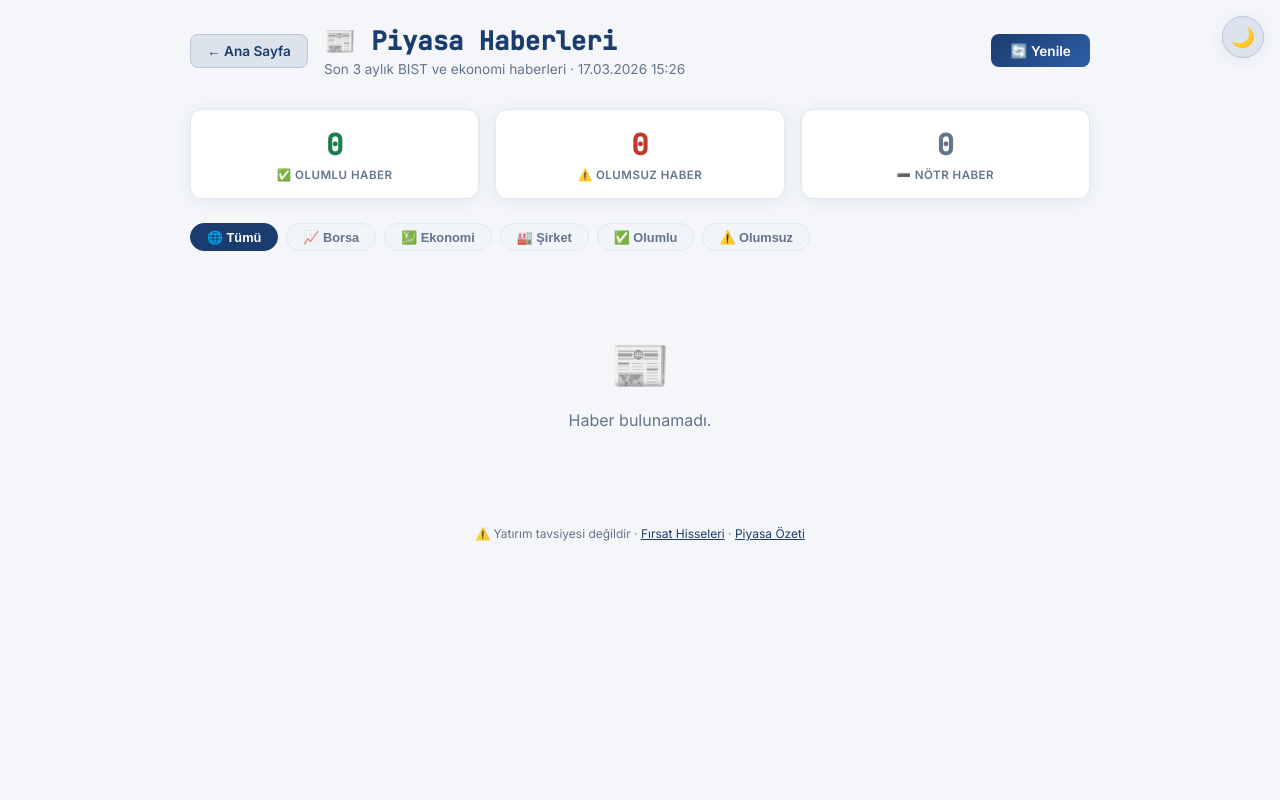
After one commit to zovexl26-dot/Borsa-ai, a Flask app: page /haberler in a window 1280 px wide. The commit adds this page. Run offline with Flask 3, Linux system fonts and the light colour scheme; data that the repository does not hold is empty.

Commit message:
haberler sayfasi ve index guncellendi

```diff
--- a/app.py
+++ b/app.py
@@ -779,7 +779,6 @@ def firsatlar():
             continue
 
     firsatlar_listesi.sort(key=lambda x: x["puan"], reverse=True)
-
     return render_template(
         "firsatlar.html",
         firsatlar=firsatlar_listesi[:10],
@@ -897,6 +896,64 @@ def piyasa_ozeti():
     )
 
 
+@app.route("/haberler")
+def genel_haberler():
+    haberler = []
+    seen = set()
+    uc_ay_once = (datetime.now() - timedelta(days=90)).strftime("%Y-%m-%d")
+
+    # BIST genel haberleri
+    for arama_str, kategori in [
+        (f"BIST borsa hisse after:{uc_ay_once}", "Borsa"),
+        (f"Turkiye ekonomi enflasyon faiz after:{uc_ay_once}", "Ekonomi"),
+        (f"Turkiye sirket kapasite ihracat after:{uc_ay_once}", "Sirket"),
+    ]:
+        try:
+            arama = requests.utils.quote(arama_str)
+            url = f"https://news.google.com/rss/search?q={arama}&hl=tr&gl=TR&ceid=TR:tr"
+            yanit = requests.get(url, headers=HTTP_HEADERS, timeout=8)
+            if yanit.status_code != 200:
+                continue
+            root = ET.fromstring(yanit.content)
+            channel = root.find("channel")
+            if not channel:
+                continue
+            for item in channel.findall("item")[:10]:
+                baslik = item.findtext("title") or ""
+                if not baslik:
+                    continue
+                key = baslik[:60]
+                if key in seen:
+                    continue
+                seen.add(key)
+                link = item.findtext("link") or ""
+                pub_date = item.findtext("pubDate") or ""
+                kaynak_el = item.find("source")
+                kaynak = kaynak_el.text if kaynak_el is not None else "Google Haberler"
+                tarih = ""
+                if pub_date:
+                    try:
+                        tarih = parsedate_to_datetime(pub_date).strftime("%d.%m.%Y %H:%M")
+                    except Exception:
+                        tarih = pub_date[:10]
+                haberler.append({
+                    "baslik": baslik,
+                    "kaynak": kaynak,
+                    "url": link,
+                    "tarih": tarih,
+                    "sentiment": keyword_sentiment(baslik),
+                    "kategori": kategori,
+                })
+        except Exception as e:
+            print(f"Genel haber hatasi {kategori}: {e}")
+
+    return render_template(
+        "haberler.html",
+        haberler=haberler,
+        analiz_tarihi=datetime.now().strftime("%d.%m.%Y %H:%M"),
+    )
+
+
 if __name__ == "__main__":
     port = int(os.environ.get("PORT", 8080))
     app.run(host="0.0.0.0", port=port, debug=False)
--- /dev/null
+++ b/templates/haberler.html
@@ -0,0 +1,180 @@
+<!DOCTYPE html>
+<html lang="tr" data-theme="light">
+<head>
+    <meta charset="UTF-8">
+    <meta name="viewport" content="width=device-width, initial-scale=1.0">
+    <title>Piyasa Haberleri - Borsa AI</title>
+    <link rel="preconnect" href="https://fonts.googleapis.com">
+    <link href="https://fonts.googleapis.com/css2?family=Inter:wght@300;400;500;600;700&family=JetBrains+Mono:wght@400;500&display=swap" rel="stylesheet">
+    <style>
+        [data-theme="light"] {
+            --bg: #f4f6f9; --card: #ffffff; --border: #e2e8f0;
+            --accent: #1a3c6e; --accent2: #c9a84c;
+            --green: #1a7f4b; --red: #c0392b;
+            --text: #1a202c; --muted: #64748b;
+            --surface: #f1f4f8; --nav-bg: #dce3ed;
+            --shadow: 0 2px 16px rgba(26,60,110,0.08);
+            --toggle-bg: #dce3ed; --toggle-border: #b8c5d6;
+        }
+        [data-theme="dark"] {
+            --bg: #0d1117; --card: #161b22; --border: #30363d;
+            --accent: #58a6ff; --accent2: #e3b341;
+            --green: #3fb950; --red: #f85149;
+            --text: #e6edf3; --muted: #8b949e;
+            --surface: #21262d; --nav-bg: #21262d;
+            --shadow: 0 2px 16px rgba(0,0,0,0.3);
+            --toggle-bg: #21262d; --toggle-border: #30363d;
+        }
+        * { margin: 0; padding: 0; box-sizing: border-box; }
+        body { background: var(--bg); color: var(--text); font-family: 'Inter', sans-serif; min-height: 100vh; padding: 1.5rem 1rem 3rem; transition: background 0.2s, color 0.2s; }
+        .tema-btn { position: fixed; top: 1rem; right: 1rem; background: var(--toggle-bg); border: 1.5px solid var(--toggle-border); border-radius: 50%; width: 42px; height: 42px; font-size: 1.2rem; cursor: pointer; display: flex; align-items: center; justify-content: center; z-index: 999; box-shadow: var(--shadow); transition: all 0.2s; }
+        .tema-btn:hover { transform: scale(1.1); }
+        .page-wrap { max-width: 900px; margin: 0 auto; }
+        .top-bar { display: flex; align-items: center; gap: 1rem; margin-bottom: 2rem; flex-wrap: wrap; }
+        .back-btn { background: var(--nav-bg); border: 1.5px solid var(--toggle-border); color: var(--accent); border-radius: 8px; padding: 0.5rem 1rem; font-size: 0.85rem; cursor: pointer; text-decoration: none; font-weight: 600; }
+        .back-btn:hover { opacity: 0.8; }
+        .page-title h1 { font-size: 1.6rem; font-weight: 700; font-family: 'JetBrains Mono', monospace; color: var(--accent); }
+        .page-title .sub { color: var(--muted); font-size: 0.85rem; margin-top: 0.2rem; }
+        .refresh-btn { background: linear-gradient(135deg, var(--accent) 0%, #2d5fa6 100%); color: #fff; border: none; border-radius: 8px; padding: 0.55rem 1.2rem; font-size: 0.85rem; font-weight: 600; cursor: pointer; text-decoration: none; margin-left: auto; }
+        .filtre-bar { display: flex; gap: 0.5rem; margin-bottom: 1.25rem; flex-wrap: wrap; }
+        .filtre-btn { background: var(--surface); border: 1.5px solid var(--border); border-radius: 20px; padding: 0.35rem 1rem; font-size: 0.8rem; font-weight: 600; cursor: pointer; color: var(--muted); transition: all 0.15s; }
+        .filtre-btn.aktif, .filtre-btn:hover { background: var(--accent); color: #fff; border-color: var(--accent); }
+        .ozet-grid { display: grid; grid-template-columns: repeat(3, 1fr); gap: 1rem; margin-bottom: 1.5rem; }
+        .ozet-kart { background: var(--card); border: 1px solid var(--border); border-radius: 12px; padding: 1rem; text-align: center; box-shadow: var(--shadow); }
+        .ozet-kart .sayi { font-size: 1.8rem; font-weight: 800; font-family: 'JetBrains Mono', monospace; }
+        .ozet-kart .label { font-size: 0.72rem; color: var(--muted); text-transform: uppercase; letter-spacing: 0.5px; font-weight: 600; margin-top: 0.25rem; }
+        .haber-liste { display: flex; flex-direction: column; gap: 0.75rem; }
+        .haber-item { background: var(--card); border: 1px solid var(--border); border-radius: 12px; padding: 1rem 1.25rem; box-shadow: var(--shadow); transition: border-color 0.2s; }
+        .haber-item:hover { border-color: var(--accent); }
+        .haber-item[data-kategori="Ekonomi"] { display: none; }
+        .haber-item[data-kategori="Sirket"] { display: none; }
+        .haber-ust { display: flex; align-items: flex-start; gap: 0.75rem; margin-bottom: 0.5rem; }
+        .sentiment-badge { font-size: 0.7rem; padding: 0.2rem 0.6rem; border-radius: 999px; white-space: nowrap; flex-shrink: 0; margin-top: 2px; font-weight: 600; }
+        .sentiment-badge.Olumlu { background: rgba(26,127,75,0.1); color: var(--green); border: 1px solid rgba(26,127,75,0.25); }
+        .sentiment-badge.Olumsuz { background: rgba(192,57,43,0.1); color: var(--red); border: 1px solid rgba(192,57,43,0.25); }
+        .sentiment-badge.Notr { background: rgba(100,116,139,0.1); color: var(--muted); border: 1px solid rgba(100,116,139,0.2); }
+        [data-theme="dark"] .sentiment-badge.Olumlu { background: rgba(63,185,80,0.15); border-color: rgba(63,185,80,0.3); }
+        [data-theme="dark"] .sentiment-badge.Olumsuz { background: rgba(248,81,73,0.15); border-color: rgba(248,81,73,0.3); }
+        [data-theme="dark"] .sentiment-badge.Notr { background: rgba(139,148,158,0.15); border-color: rgba(139,148,158,0.3); }
+        .haber-baslik { font-size: 0.92rem; font-weight: 600; color: var(--text); line-height: 1.4; }
+        .haber-baslik a { color: var(--text); text-decoration: none; }
+        .haber-baslik a:hover { color: var(--accent); }
+        .haber-meta { font-size: 0.75rem; color: var(--muted); display: flex; gap: 0.75rem; flex-wrap: wrap; margin-top: 0.4rem; align-items: center; }
+        .kategori-badge { font-size: 0.68rem; padding: 0.15rem 0.5rem; border-radius: 6px; font-weight: 700; }
+        .kategori-Borsa { background: rgba(26,60,110,0.1); color: var(--accent); }
+        .kategori-Ekonomi { background: rgba(201,168,76,0.15); color: #b7860b; }
+        .kategori-Sirket { background: rgba(26,127,75,0.1); color: var(--green); }
+        [data-theme="dark"] .kategori-Borsa { background: rgba(88,166,255,0.15); }
+        [data-theme="dark"] .kategori-Ekonomi { background: rgba(227,179,65,0.15); color: var(--accent2); }
+        [data-theme="dark"] .kategori-Sirket { background: rgba(63,185,80,0.15); }
+        .bos-mesaj { text-align: center; padding: 4rem 2rem; color: var(--muted); }
+        .bos-mesaj .icon { font-size: 3rem; margin-bottom: 1rem; }
+        .footer { text-align: center; margin-top: 2rem; color: var(--muted); font-size: 0.75rem; }
+        @media (max-width: 600px) { .ozet-grid { grid-template-columns: repeat(2, 1fr); } }
+    </style>
+</head>
+<body>
+<button class="tema-btn" onclick="temaToggle()" id="temaBtn">🌙</button>
+<div class="page-wrap">
+    <div class="top-bar">
+        <a href="/" class="back-btn">← Ana Sayfa</a>
+        <div class="page-title">
+            <h1>📰 Piyasa Haberleri</h1>
+            <div class="sub">Son 3 aylık BIST ve ekonomi haberleri · {{ analiz_tarihi }}</div>
+        </div>
+        <a href="/haberler" class="refresh-btn">🔄 Yenile</a>
+    </div>
+
+    {% set olumlu_sayi = haberler | selectattr('sentiment', 'equalto', 'Olumlu') | list | length %}
+    {% set olumsuz_sayi = haberler | selectattr('sentiment', 'equalto', 'Olumsuz') | list | length %}
+    {% set notr_sayi = haberler | selectattr('sentiment', 'equalto', 'Notr') | list | length %}
+
+    <div class="ozet-grid">
+        <div class="ozet-kart">
+            <div class="sayi" style="color:var(--green)">{{ olumlu_sayi }}</div>
+            <div class="label">✅ Olumlu Haber</div>
+        </div>
+        <div class="ozet-kart">
+            <div class="sayi" style="color:var(--red)">{{ olumsuz_sayi }}</div>
+            <div class="label">⚠️ Olumsuz Haber</div>
+        </div>
+        <div class="ozet-kart">
+            <div class="sayi" style="color:var(--muted)">{{ notr_sayi }}</div>
+            <div class="label">➖ Nötr Haber</div>
+        </div>
+    </div>
+
+    <div class="filtre-bar">
+        <button class="filtre-btn aktif" onclick="filtrele('Tumu', this)">🌐 Tümü</button>
+        <button class="filtre-btn" onclick="filtrele('Borsa', this)">📈 Borsa</button>
+        <button class="filtre-btn" onclick="filtrele('Ekonomi', this)">💹 Ekonomi</button>
+        <button class="filtre-btn" onclick="filtrele('Sirket', this)">🏭 Şirket</button>
+        <button class="filtre-btn" onclick="filtrele('Olumlu', this)">✅ Olumlu</button>
+        <button class="filtre-btn" onclick="filtrele('Olumsuz', this)">⚠️ Olumsuz</button>
+    </div>
+
+    {% if haberler %}
+    <div class="haber-liste" id="haberListe">
+        {% for haber in haberler %}
+        <div class="haber-item" data-kategori="{{ haber.kategori }}" data-sentiment="{{ haber.sentiment }}">
+            <div class="haber-ust">
+                <span class="sentiment-badge {{ haber.sentiment }}">
+                    {{ '✅ Olumlu' if haber.sentiment == 'Olumlu' else '⚠️ Olumsuz' if haber.sentiment == 'Olumsuz' else '➖ Nötr' }}
+                </span>
+                <div class="haber-baslik">
+                    {% if haber.url %}<a href="{{ haber.url }}" target="_blank">{{ haber.baslik }}</a>{% else %}{{ haber.baslik }}{% endif %}
+                </div>
+            </div>
+            <div class="haber-meta">
+                <span class="kategori-badge kategori-{{ haber.kategori }}">{{ haber.kategori }}</span>
+                <span>📌 {{ haber.kaynak }}</span>
+                {% if haber.tarih %}<span>📅 {{ haber.tarih }}</span>{% endif %}
+            </div>
+        </div>
+        {% endfor %}
+    </div>
+    {% else %}
+    <div class="bos-mesaj">
+        <div class="icon">📰</div>
+        <p>Haber bulunamadı.</p>
+    </div>
+    {% endif %}
+
+    <div class="footer">
+        ⚠️ Yatırım tavsiyesi değildir · <a href="/firsatlar" style="color:var(--accent)">Fırsat Hisseleri</a> · <a href="/ozet" style="color:var(--accent)">Piyasa Özeti</a>
+    </div>
+</div>
+<script>
+function filtrele(tip, btn) {
+    document.querySelectorAll('.filtre-btn').forEach(b => b.classList.remove('aktif'));
+    btn.classList.add('aktif');
+
+    document.querySelectorAll('.haber-item').forEach(item => {
+        if (tip === 'Tumu') {
+            item.style.display = 'block';
+        } else if (tip === 'Olumlu' || tip === 'Olumsuz') {
+            item.style.display = item.dataset.sentiment === tip ? 'block' : 'none';
+        } else {
+            item.style.display = item.dataset.kategori === tip ? 'block' : 'none';
+        }
+    });
+}
+
+function temaToggle() {
+    const html = document.documentElement;
+    const yeni = html.getAttribute('data-theme') === 'light' ? 'dark' : 'light';
+    html.setAttribute('data-theme', yeni);
+    localStorage.setItem('tema', yeni);
+    document.getElementById('temaBtn').textContent = yeni === 'dark' ? '☀️' : '🌙';
+}
+(function() {
+    const kayitli = localStorage.getItem('tema') || 'light';
+    document.documentElement.setAttribute('data-theme', kayitli);
+    document.addEventListener('DOMContentLoaded', function() {
+        const btn = document.getElementById('temaBtn');
+        if (btn) btn.textContent = kayitli === 'dark' ? '☀️' : '🌙';
+    });
+})();
+</script>
+</body>
+</html>
```
Also changed, not shown: templates/index.html (+5 -3 lines).
